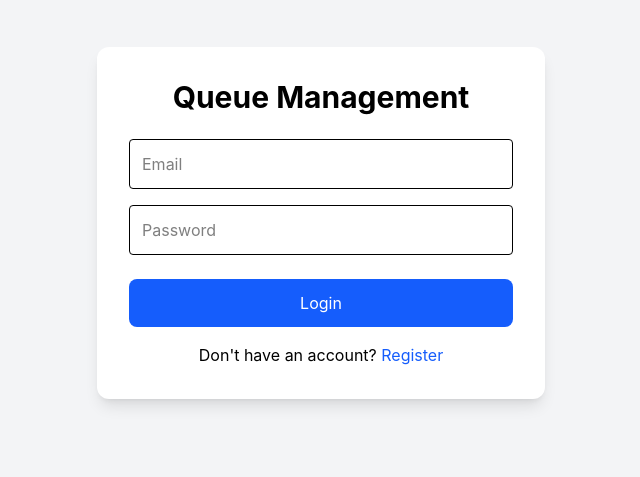
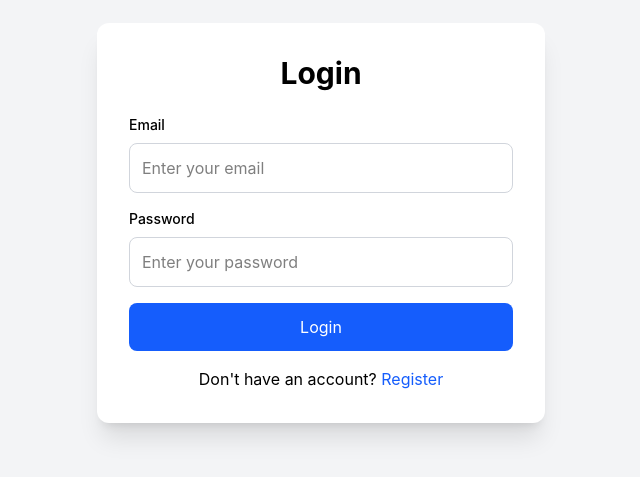
Before and after one commit to uday-kiran-web-dev/smart_queue_management_system, a React app in the folder frontend/: page / in a window 1280 px wide. Shown: the part 177-654 px from the top of the page, without its empty margins (319-959 px from the left). Built offline with nearby package versions, Linux system fonts and the light colour scheme; no server answers; the HTML template or start-up script is replaced by a standard one.

Commit message:
Refactor code for bugs

```diff
--- a/frontend/src/api/axios.js
+++ b/frontend/src/api/axios.js
@@ -22,10 +22,10 @@ api.interceptors.request.use((config) => {
 api.interceptors.response.use(
   (response) => response,
   (error) => {
-    if (error.response?.status === 401) {
+    if (error.response?.status === 401 && error.config?.url !== "/auth/login") {
       localStorage.removeItem("token");
       localStorage.removeItem("user");
-      window.location.href = "/auth/login";
+      window.location.href = "/";
     }
     return Promise.reject(error);
   },
--- a/frontend/src/components/dashboard/StatCard.jsx
+++ b/frontend/src/components/dashboard/StatCard.jsx
@@ -1,15 +1,33 @@
 import { ArrowUpRight } from "lucide-react";
 
-export default function StatCard({ title, value }) {
+const colorStyles = {
+  blue: "text-blue-600 bg-blue-50",
+  green: "text-emerald-600 bg-emerald-50",
+  amber: "text-amber-600 bg-amber-50",
+  rose: "text-rose-600 bg-rose-50",
+  slate: "text-slate-600 bg-slate-50",
+  indigo: "text-indigo-600 bg-indigo-50",
+};
+
+export default function StatCard({ title, value, icon: Icon, colorType = "slate" }) {
+  const colorClass = colorStyles[colorType] || colorStyles.slate;
+
   return (
-    <div className="rounded-xl bg-white p-6 shadow transition hover:shadow-lg">
-      <div className="flex justify-between">
-        <p className="text-gray-500">{title}</p>
+    <div className="rounded-2xl bg-white p-6 shadow-sm border border-gray-100 transition-all duration-300 hover:-translate-y-1 hover:shadow-xl group">
+      <div className="flex items-start justify-between">
+        <div>
+          <p className="text-sm font-medium text-gray-500 uppercase tracking-wider">{title}</p>
+          <h2 className="mt-4 text-4xl font-extrabold text-gray-900 tracking-tight">{value}</h2>
+        </div>
 
-        <ArrowUpRight size={20} />
+        {Icon ? (
+          <div className={`rounded-xl p-3 ${colorClass} transition-colors duration-300`}>
+            <Icon size={24} strokeWidth={2.5} />
+          </div>
+        ) : (
+          <ArrowUpRight size={20} className="text-gray-400 group-hover:text-gray-600 transition-colors" />
+        )}
       </div>
-
-      <h2 className="mt-4 text-4xl font-bold">{value}</h2>
     </div>
   );
 }
--- a/frontend/src/components/dashboard/WelcomeCard.jsx
+++ b/frontend/src/components/dashboard/WelcomeCard.jsx
@@ -1,16 +1,29 @@
 import { useContext } from "react";
 import { AuthContext } from "../../context/AuthContext";
+import { Sparkles } from "lucide-react";
 
 export default function WelcomeCard() {
   const { user } = useContext(AuthContext);
 
   return (
-    <div className="rounded-xl bg-blue-600 p-8 text-white">
-      <h2 className="text-3xl font-bold">Welcome, {user?.name}</h2>
+    <div className="relative overflow-hidden rounded-2xl bg-gradient-to-br from-blue-600 via-indigo-600 to-violet-700 p-8 text-white shadow-lg transition-transform duration-300 hover:scale-[1.01]">
+      {/* Decorative background elements */}
+      <div className="absolute -top-24 -right-24 h-64 w-64 rounded-full bg-white/10 blur-3xl"></div>
+      <div className="absolute -bottom-24 -left-24 h-64 w-64 rounded-full bg-indigo-400/20 blur-3xl"></div>
 
-      <p className="mt-2">
-        Manage your university administrative services digitally.
-      </p>
+      <div className="relative z-10 flex items-start justify-between">
+        <div>
+          <h2 className="text-3xl font-extrabold tracking-tight sm:text-4xl">
+            Welcome, {user?.name}
+          </h2>
+          <p className="mt-3 max-w-2xl text-lg text-indigo-100 font-medium leading-relaxed">
+            Manage your university administrative services digitally. Keep track of your queues, appointments, and history in one place.
+          </p>
+        </div>
+        <div className="hidden sm:block rounded-full bg-white/10 p-4 backdrop-blur-sm">
+          <Sparkles className="h-8 w-8 text-indigo-100" />
+        </div>
+      </div>
     </div>
   );
 }
--- a/frontend/src/components/ui/Input.jsx
+++ b/frontend/src/components/ui/Input.jsx
@@ -3,6 +3,7 @@ export default function Input({
   type = "text",
   register,
   name,
+  validation,
   error,
   placeholder,
 }) {
@@ -13,8 +14,10 @@ export default function Input({
       <input
         type={type}
         placeholder={placeholder}
-        {...register(name)}
-        className="w-full rounded-lg border border-gray-300 p-3 focus:border-blue-500 focus:outline-none"
+        {...register(name, validation)}
+        className={`w-full rounded-lg border p-3 focus:outline-none ${
+          error ? "border-red-500 focus:border-red-500" : "border-gray-300 focus:border-blue-500"
+        }`}
       />
 
       {error && <p className="mt-1 text-sm text-red-500">{error.message}</p>}
--- a/frontend/src/pages/admin/Dashboard.jsx
+++ b/frontend/src/pages/admin/Dashboard.jsx
@@ -1,12 +1,10 @@
 import { useCallback, useEffect, useState } from "react";
-
 import DashboardLayout from "../../components/layout/DashboardLayout";
-import AdminStatCard from "../../components/admin/AdminStatCard";
+import StatCard from "../../components/dashboard/StatCard";
+import { getDashboardStats } from "../../services/adminService";
+import { Users, UserCheck, CheckCircle2, XCircle } from "lucide-react";
 
 // Main admin dashboard interface
-
-import { getDashboardStats } from "../../services/adminService";
-
 export default function AdminDashboard() {
   const [stats, setStats] = useState({
     waiting: 0,
@@ -31,10 +29,10 @@ export default function AdminDashboard() {
   return (
     <DashboardLayout title="Admin Dashboard">
       <div className="grid gap-6 md:grid-cols-4">
-        <AdminStatCard title="Waiting" value={stats.waiting} />
-        <AdminStatCard title="Called" value={stats.called} />
-        <AdminStatCard title="Completed" value={stats.completed} />
-        <AdminStatCard title="Skipped" value={stats.skipped} />
+        <StatCard title="Waiting" value={stats.waiting} icon={Users} colorType="amber" />
+        <StatCard title="Called" value={stats.called} icon={UserCheck} colorType="blue" />
+        <StatCard title="Completed" value={stats.completed} icon={CheckCircle2} colorType="green" />
+        <StatCard title="Skipped" value={stats.skipped} icon={XCircle} colorType="rose" />
       </div>
     </DashboardLayout>
   );
--- a/frontend/src/pages/auth/Login.jsx
+++ b/frontend/src/pages/auth/Login.jsx
@@ -5,12 +5,16 @@ import { useNavigate, Link } from "react-router-dom";
 import api from "../../api/axios";
 import { AuthContext } from "../../context/AuthContext";
 import toast from "react-hot-toast";
+
+import AuthLayout from "../../layouts/AuthLayout";
+import Card from "../../components/ui/Card";
+import Input from "../../components/ui/Input";
 import Button from "../../components/ui/Button";
 
 // User login page
 export default function Login() {
   const [loading, setLoading] = useState(false);
-  const { register, handleSubmit } = useForm();
+  const { register, handleSubmit, formState: { errors } } = useForm();
 
   const { login } = useContext(AuthContext);
 
@@ -30,7 +34,6 @@ export default function Login() {
         navigate("/student/dashboard");
       }
     } catch (error) {
-      //alert(error.response?.data?.detail || "Login failed");
       toast.error(error.response?.data?.detail || "Login failed");
     } finally {
       setLoading(false);
@@ -38,37 +41,41 @@ export default function Login() {
   };
 
   return (
-    <div className="min-h-screen flex items-center justify-center bg-gray-100">
-      <form
-        onSubmit={handleSubmit(onSubmit)}
-        className="bg-white shadow-lg rounded-xl p-8 w-full max-w-md"
-      >
-        <h1 className="text-3xl font-bold mb-6 text-center">
-          Queue Management
-        </h1>
-
-        <input
-          {...register("email")}
-          placeholder="Email"
-          className="border p-3 rounded w-full mb-4"
+    <AuthLayout>
+      <Card title="Login">
+        <form onSubmit={handleSubmit(onSubmit)}>
+          <Input
+            label="Email"
+            name="email"
+            type="email"
+            placeholder="Enter your email"
+            register={register}
+            validation={{ required: "Email is required" }}
+            error={errors.email}
           />
 
-        <input
-          {...register("password")}
+          <Input
+            label="Password"
+            name="password"
             type="password"
-          placeholder="Password"
-          className="border p-3 rounded w-full mb-6"
+            placeholder="Enter your password"
+            register={register}
+            validation={{ required: "Password is required" }}
+            error={errors.password}
           />
 
-        <Button loading={loading}>Login</Button>
+          <Button loading={loading} type="submit">
+            Login
+          </Button>
 
-        <p className="text-center mt-4">
+          <p className="mt-4 text-center">
             Don't have an account?{" "}
-          <Link className="text-blue-600" to="/register">
+            <Link to="/register" className="text-blue-600">
               Register
             </Link>
           </p>
         </form>
-    </div>
+      </Card>
+    </AuthLayout>
   );
 }
--- a/frontend/src/pages/auth/Register.jsx
+++ b/frontend/src/pages/auth/Register.jsx
@@ -48,6 +48,7 @@ export default function Register() {
             name="name"
             placeholder="Enter your name"
             register={register}
+            validation={{ required: "Name is required" }}
             error={errors.name}
           />
 
@@ -57,6 +58,7 @@ export default function Register() {
             type="email"
             placeholder="Enter your email"
             register={register}
+            validation={{ required: "Email is required" }}
             error={errors.email}
           />
 
@@ -66,6 +68,10 @@ export default function Register() {
             type="password"
             placeholder="Enter your password"
             register={register}
+            validation={{
+              required: "Password is required",
+              minLength: { value: 6, message: "Password must be at least 6 characters" }
+            }}
             error={errors.password}
           />
 
```
Also changed, not shown: frontend/src/pages/student/Dashboard.jsx (+21 -6 lines), 1 other file (tests, documents, lock files or other folders). Lines whose indentation alone changed are shown as unchanged.
